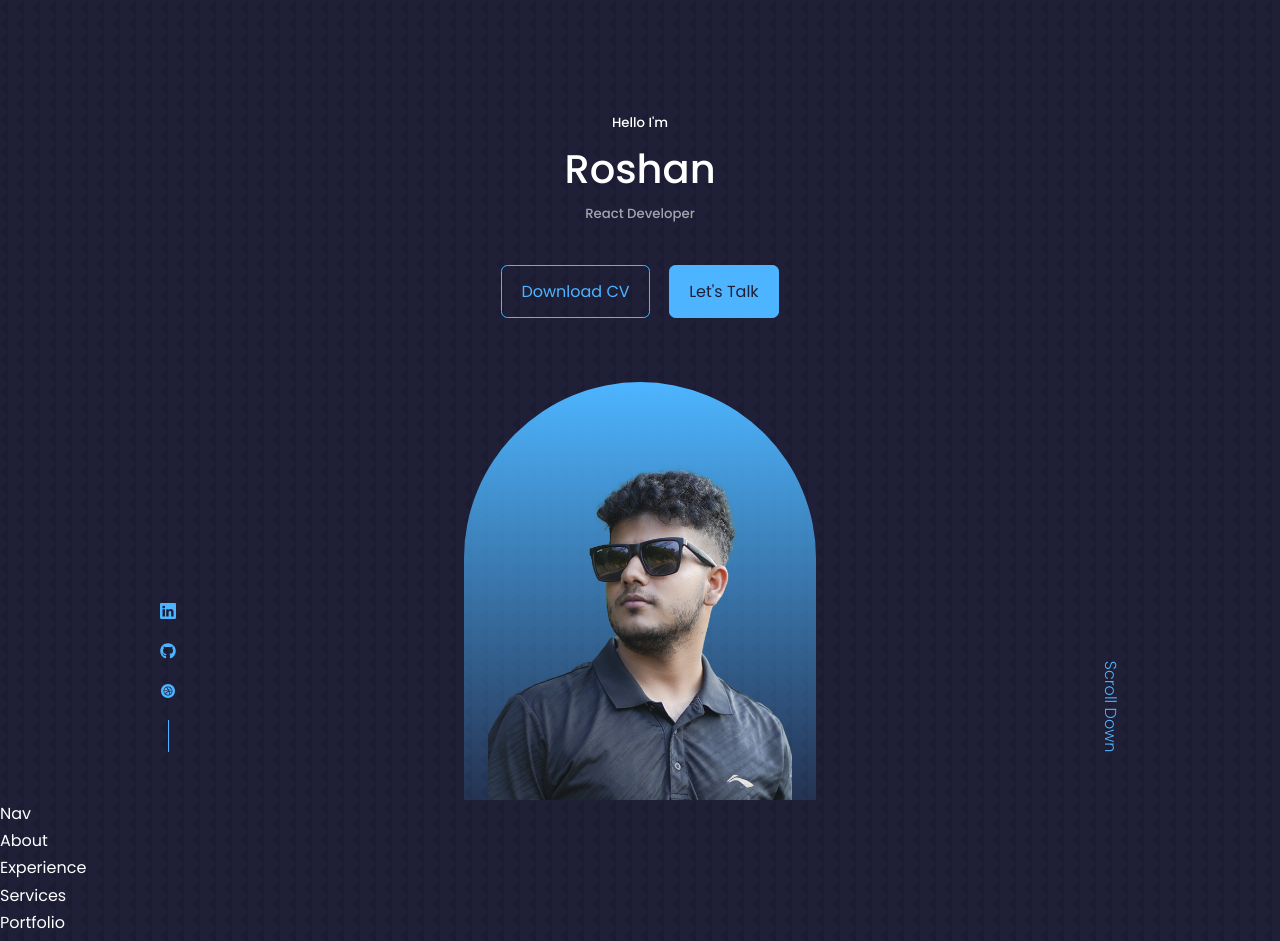
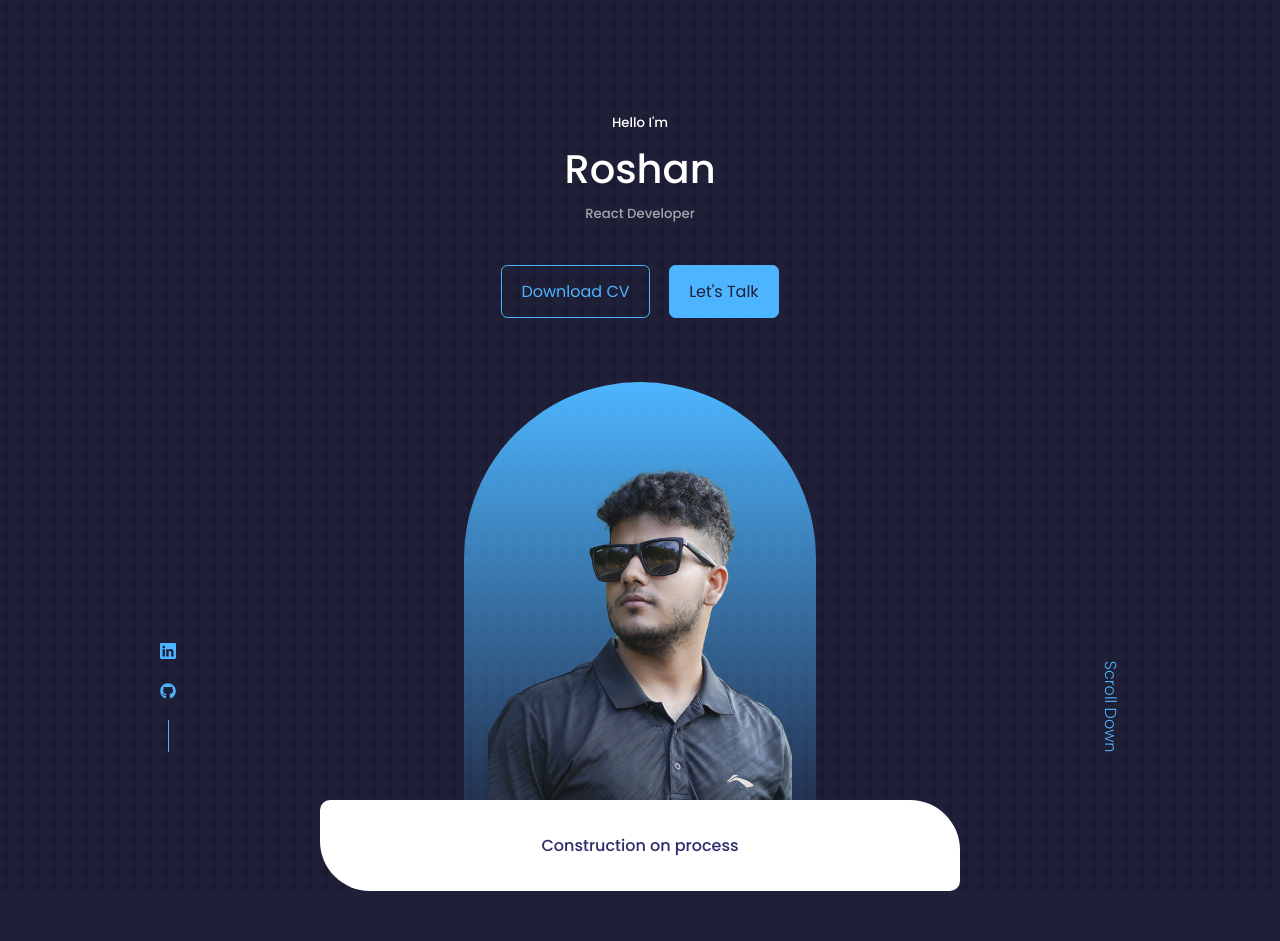
Before and after one commit to roshan-42/Portfolio, a React (Create React App) app: page / in a window 1280 px wide. Shown: the top 941 px of the page. After the commit the page ends 891 px from the top, so only its background shows below. Built offline with nearby package versions, Linux system fonts and the light colour scheme.

Commit message:
construction added

```diff
--- a/src/App.jsx
+++ b/src/App.jsx
@@ -8,6 +8,7 @@ import Portfolio from './components/portfolio/Portfolio'
 import Contact from './components/contact/Contact'
 import Footer from './components/footer/Footer'
 import Testimonials from './components/testimonials/Testimonials'
+import Construction from './components/construction/Construction'
 
 
 
@@ -15,15 +16,17 @@ import Testimonials from './components/testimonials/Testimonials'
 const App = () => {
   return (
     <>
+    {/* <Nav />  */}
     <Header />
-    <Nav />
-    <About />
+
+    <Construction />
+    {/* <About />
     <Experience />
     <Services />
     <Portfolio />
     <Contact />
     <Footer />
-    <Testimonials />
+    <Testimonials /> */}
 
     </>
   )
--- /dev/null
+++ b/src/components/construction/Construction.jsx
@@ -0,0 +1,12 @@
+import React from 'react'
+import './construction.css'
+
+const Construction = () => {
+  return (
+    <div className="construct">
+        <p>Construction on process</p>
+    </div>
+  )
+}
+
+export default Construction
--- /dev/null
+++ b/src/components/construction/construction.css
@@ -0,0 +1,17 @@
+.construct {
+    width: 50%;
+    margin: 0 auto;
+    padding-top:2rem;
+    padding-bottom: 2rem;
+    display: flex;
+    justify-content: center;
+    align-items: center;
+    background-color: var(--color-white);
+    border-radius: 10px 50px;
+    font-size: 1rem;
+    font-weight: 500;
+}
+
+p{
+    color : var( --color-bg-variant);
+}
--- a/src/components/header/Header.jsx
+++ b/src/components/header/Header.jsx
@@ -20,7 +20,6 @@ const Header = () => {
 
         <a href="#contact"className='scroll__down'> Scroll Down </a>
 
-
       </div>
     </header>
   )
--- a/src/components/header/HeaderSocials.jsx
+++ b/src/components/header/HeaderSocials.jsx
@@ -6,11 +6,8 @@ import {AiFillDribbbleCircle} from 'react-icons/ai'
 const HeaderSocials = () => {
   return (
     <div className='header__socials'>
-        <a href='https://linkedin.com' target="_blank"><BsLinkedin /></a>
-        <a href='https://github.com' target="_blank"><FaGithub /></a>
-        <a href='https://dribble.com' target="_blank"><AiFillDribbbleCircle /></a>
-
-
+        <a href='https://www.linkedin.com/in/roshanacharya42/' target="_blank"><BsLinkedin /></a>
+        <a href='https://github.com/roshan-42' target="_blank"><FaGithub /></a>
     </div>
   )
 }
```
Also changed, not shown: 1 other file (tests, documents, lock files or other folders).
